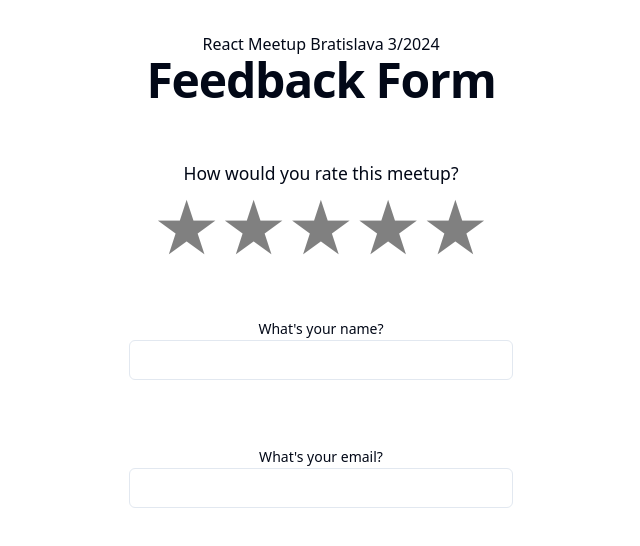
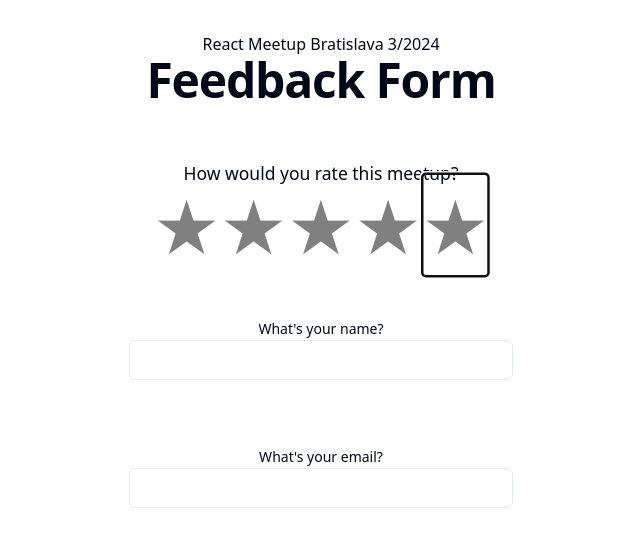
Before and after one commit to creative-planet/react-meetup-ba-24-3, a React (Vite) app: page / in a window 1280 px wide. Shown: the top 546 px of the page, without its empty margins (319-959 px from the left). Built offline with nearby package versions, Linux system fonts and the light colour scheme.

Commit message:
Star Rating real autofocus

```diff
--- a/src/components/StarRating.tsx
+++ b/src/components/StarRating.tsx
@@ -1,4 +1,6 @@
 import { cn } from "@/lib/utils";
+import React from "react";
+import { useEffect, useRef } from "react";
 
 type Props = {
   totalStars: number;
@@ -7,6 +9,17 @@
 };
 
 const StarRating = ({ totalStars, rating, onChange }: Props) => {
+  const refs = useRef(
+    Array(totalStars)
+      .fill(null)
+      .map(() => React.createRef<HTMLSpanElement>())
+  );
+
+  useEffect(() => {
+    const ref = refs.current?.[totalStars - 1]?.current;
+    if (ref) ref.focus();
+  }, [totalStars]);
+
   return (
     <div className={cn("items-center")}>
       {[...Array(totalStars)].map((_, index) => (
@@ -14,6 +27,7 @@
           key={index}
           onClick={() => onChange(index + 1)}
           tabIndex={0}
+          ref={refs?.current[index]}
           onKeyDownCapture={(e) => e.key === "Enter" && onChange(index + 1)}
           className="text-4xl md:text-6xl"
           style={{
```
